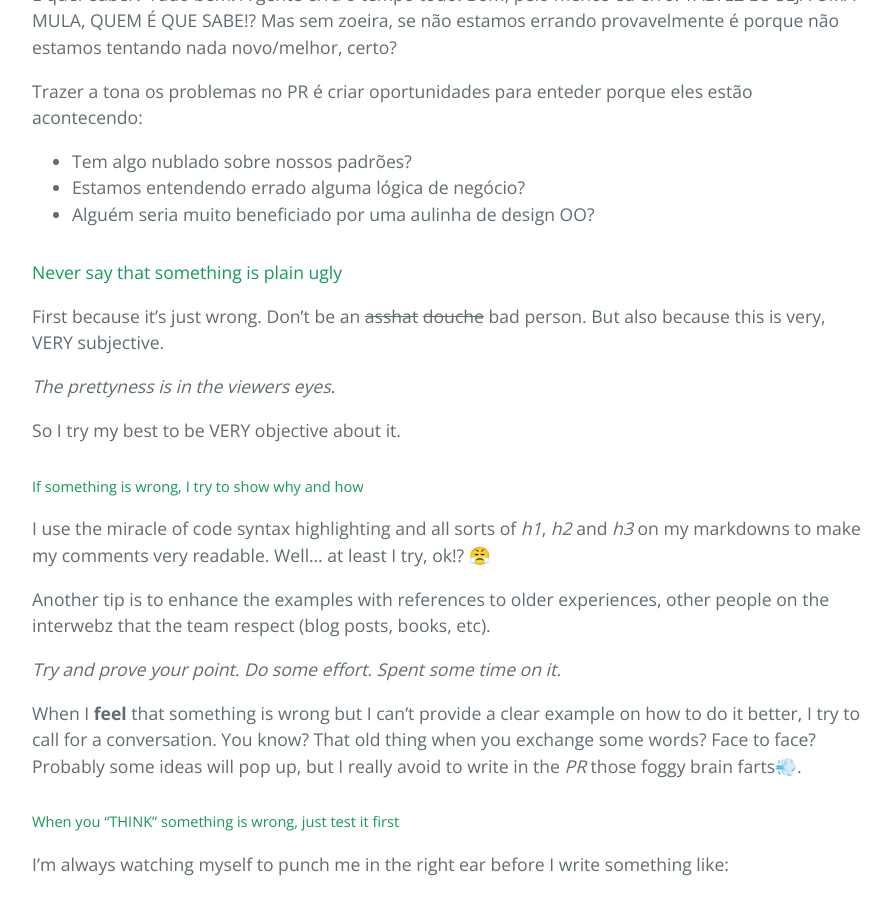
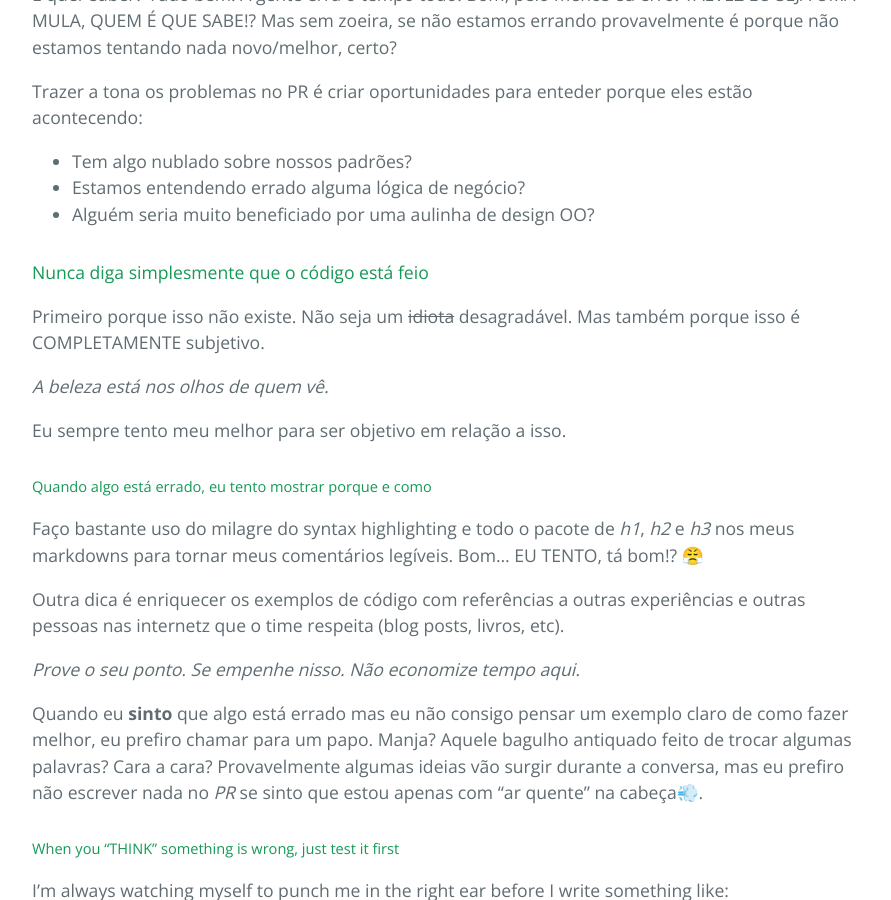
Before and after one commit to mistersourcerer/blog, a Jekyll site: the page built from _posts/pt-br/2017-04-06-the-polite-code-reviewer.md, in a window 1280 px wide and 900 px high, scrolled down 4163 px. Shown: the whole window, without its empty margins (192-1083 px from the left). Built offline with Jekyll 4.4.1, drawn with Linux system fonts in a browser that asks for light colours; our own code applies the rules of GitHub Pages for plain Markdown files.

```diff
--- a/_posts/pt-br/2017-04-06-the-polite-code-reviewer.md
+++ b/_posts/pt-br/2017-04-06-the-polite-code-reviewer.md
@@ -155,39 +155,41 @@ Trazer a tona os problemas no PR
  - Estamos entendendo errado alguma lógica de negócio?
  - Alguém seria muito beneficiado por uma aulinha de design OO?
 
-#### Never say that something is plain ugly
+#### Nunca diga simplesmente que o código está feio
 
-First because it's just wrong.
-Don't be an ~~asshat~~ ~~douche~~ bad person.
-But also because this is very, VERY subjective.
+Primeiro porque isso não existe.
+Não seja um ~~idiota~~ desagradável.
+Mas também porque isso é COMPLETAMENTE subjetivo.
 
-_The prettyness is in the viewers eyes._
+_A beleza está nos olhos de quem vê._
 
-So I try my best to be VERY objective about it.
+Eu sempre tento meu melhor para ser objetivo em relação a isso.
 
-##### If something is wrong, I try to show why and how
+##### Quando algo está errado, eu tento mostrar porque e como
 
-I use the miracle of code syntax highlighting
-and all sorts of _h1_, _h2_ and _h3_ on my markdowns
-to make my comments very readable.
-Well... at least I try, ok!? 😤
+Faço bastante uso do milagre do syntax highlighting
+e todo o pacote de _h1_, _h2_ e _h3_ nos meus markdowns
+para tornar meus comentários legíveis.
+Bom... EU TENTO, tá bom!? 😤
 
-Another tip is to enhance the examples
-with references to older experiences,
-other people on the interwebz that the team respect
-(blog posts, books, etc).
+Outra dica é enriquecer os exemplos de código
+com referências a outras experiências e
+outras pessoas nas internetz que o time respeita
+(blog posts, livros, etc).
 
-_Try and prove your point.
-Do some effort.
-Spent some time on it._
+_Prove o seu ponto.
+Se empenhe nisso.
+Não economize tempo aqui._
 
-When I **feel** that something is wrong
-but I can't provide a clear example on how to do it better,
-I try to call for a conversation.
-You know? That old thing when you
-exchange some words? Face to face?
-Probably some ideas will pop up,
-but I really avoid to write in the _PR_ those foggy brain farts💨.
+Quando eu **sinto** que algo está errado
+mas eu não consigo pensar um exemplo claro de como fazer melhor,
+eu prefiro chamar para um papo.
+Manja? Aquele bagulho antiquado
+feito de trocar algumas palavras?
+Cara a cara?
+Provavelmente algumas ideias vão surgir durante a conversa,
+mas eu prefiro não escrever nada no _PR_ se sinto que
+estou apenas com "ar quente" na cabeça💨.
 
 ##### When you "THINK" something is wrong, just test it first
 
```
